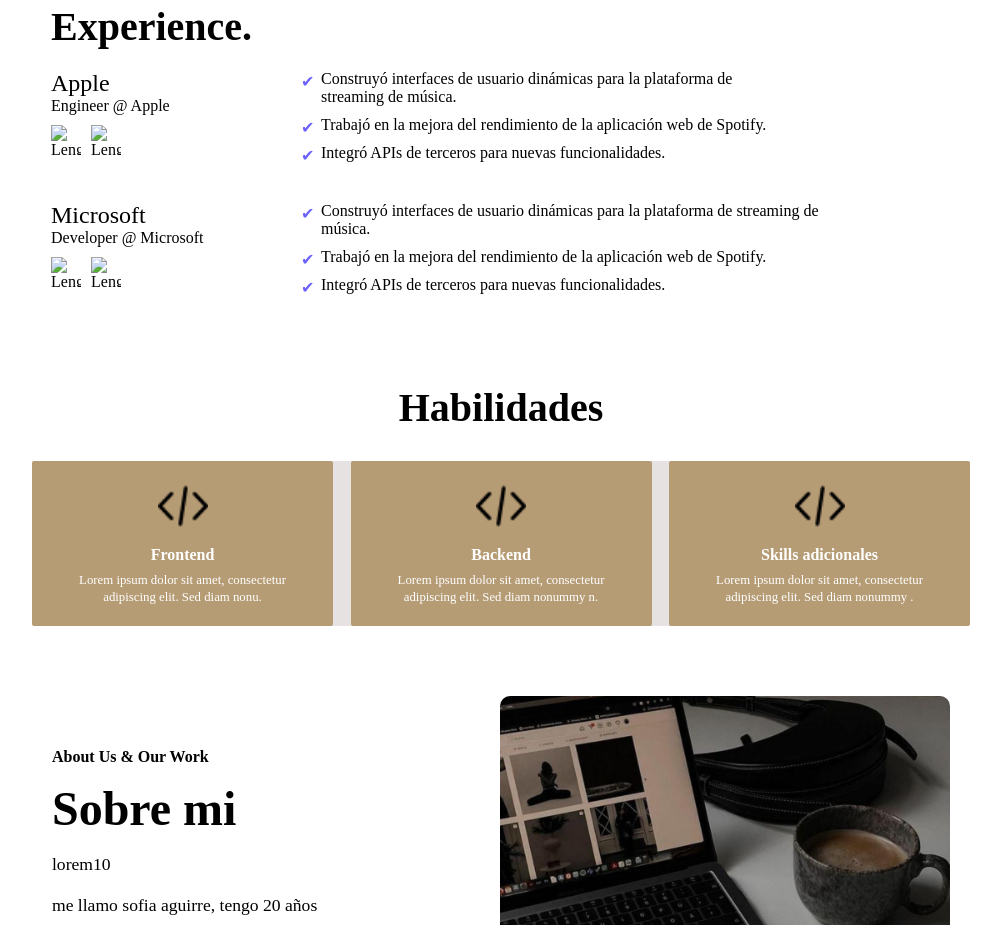
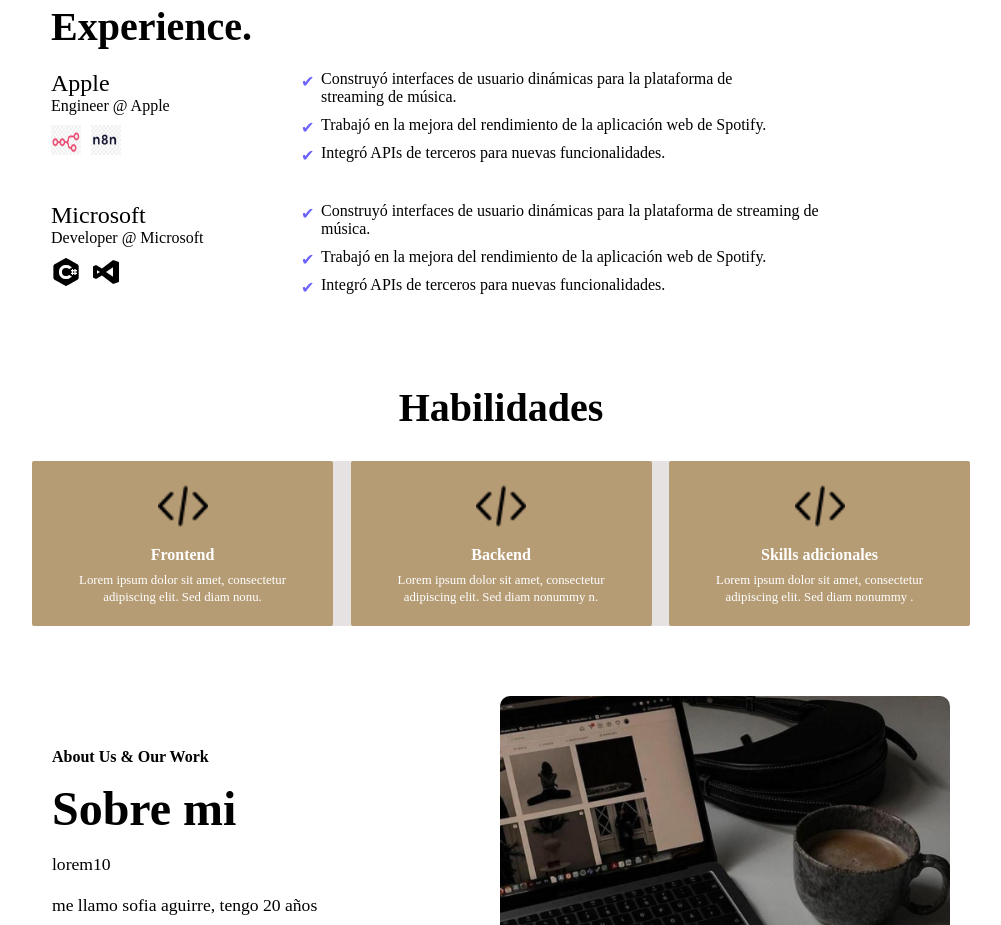
Before and after one commit to fofi09/portfolio-sofia-aguirre, a plain HTML site: page index.html in a window 1280 px wide. Shown: the part 917-1842 px from the top of the page, without its empty margins (139-1140 px from the left). Drawn offline with Linux system fonts and the light colour scheme.

Commit message:
personalizacio seccion skills, personalizacion seccion experiencia

```diff
--- a/index.html
+++ b/index.html
@@ -105,8 +105,8 @@
                 <h3>Apple</h3>
                 <span>Engineer @ Apple</span>
                 <div class="lenguajes-usados">
-                    <img src="lenguajeUsado.png" alt="Lenguaje 1">
-                    <img src="lenguaje2.png" alt="Lenguaje 2">
+                    <img src="iconos/n8n3.jpg" alt="Lenguaje 1">
+                    <img src="iconos/n8n2.jpg" alt="Lenguaje 2">
                 </div>
             </div>
             <div class="detalles-trabajo">
@@ -122,8 +122,8 @@
                 <h3>Microsoft</h3>
                 <span>Developer @ Microsoft</span>
                 <div class="lenguajes-usados">
-                    <img src="lenguajeUsado.png" alt="Lenguaje 1">
-                    <img src="lenguaje2.png" alt="Lenguaje 2">
+                    <img src="iconos/cSharp.png" alt="Lenguaje 1">
+                    <img src="iconos/visual1.png" alt="Lenguaje 2">
                 </div>
             </div>
             <div class="detalles-trabajo">
```
Also changed, not shown: iconos/cSharp.png (added), iconos/descifrador.gif (added), iconos/hacker.gif (added), iconos/n8n1.png (added), iconos/n8n2.jpg (added), iconos/n8n3.jpg (added), iconos/visual1.png (added), iconos/visual2.png (added), 1 other file.
